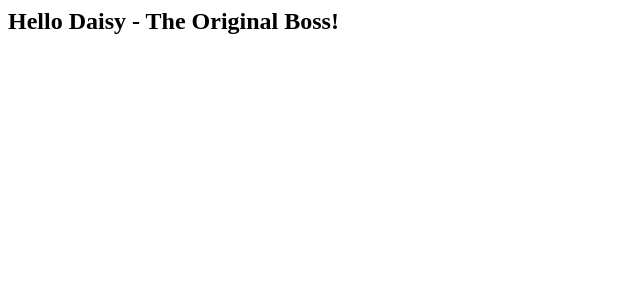
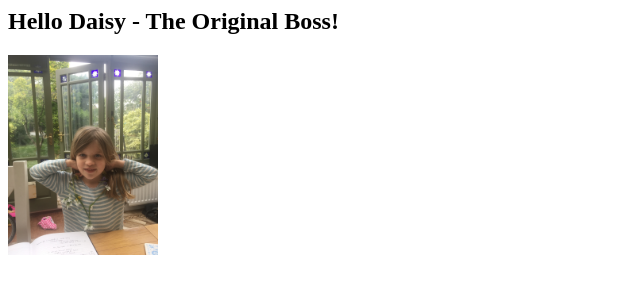
Before and after one commit to paulgMIT/paulgMIT.github.io, a plain HTML site: page index.html in a window 1280 px wide. Shown: the whole page, without its empty margins (0-640 px from the left). Drawn offline with Linux system fonts and the light colour scheme.

Commit message:
add image

```diff
--- a/index.html
+++ b/index.html
@@ -2,4 +2,7 @@
     <h2>
         Hello Daisy - The Original Boss!
     </h2>
+    <div>
+        <img src ="Daisy.JPG" height="200">
+    </div>
 </html>
```
Also changed, not shown: Daisy.JPG (added), 1 other file.
